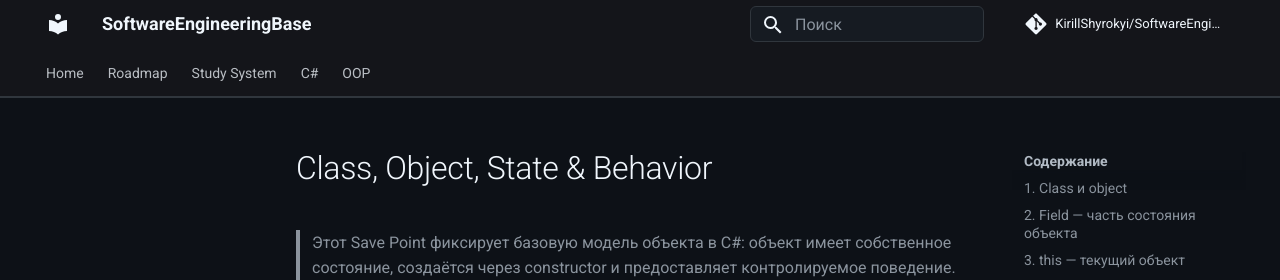
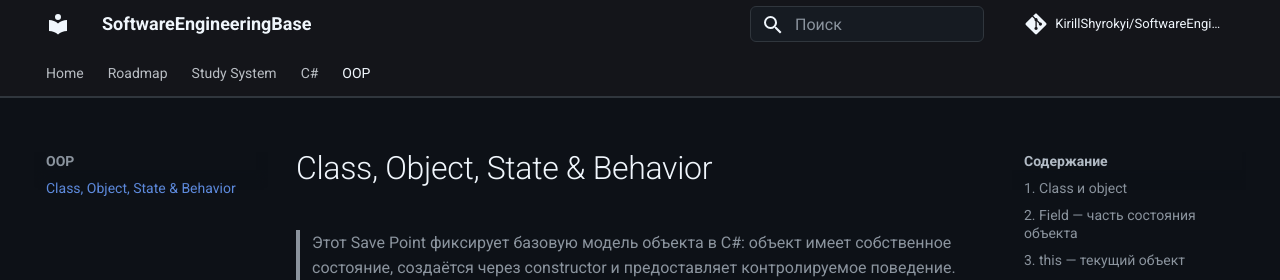
Before and after one commit to KirillShyrokyi/SoftwareEngineeringBase, an MkDocs documentation site: the page built from docs/oop/class-object-state-behavior.md, in a window 1280 px wide. Shown: the top 280 px of the page. Built offline with MkDocs 1.6.1 and Material for MkDocs 9.7.7, drawn with Linux system fonts in a browser that asks for light colours; comment, search, counter and statistics services are not loaded.

Commit message:
docs(oop): add save point to navigation

```diff
--- a/mkdocs.yml
+++ b/mkdocs.yml
@@ -13,6 +13,7 @@ nav:
       - Variables, Values, Parameters & Scope: csharp/variables-values-scope.md
   - OOP:
       - Overview: oop/index.md
+      - Class, Object, State & Behavior: oop/class-object-state-behavior.md
 
 theme:
   name: material
```
